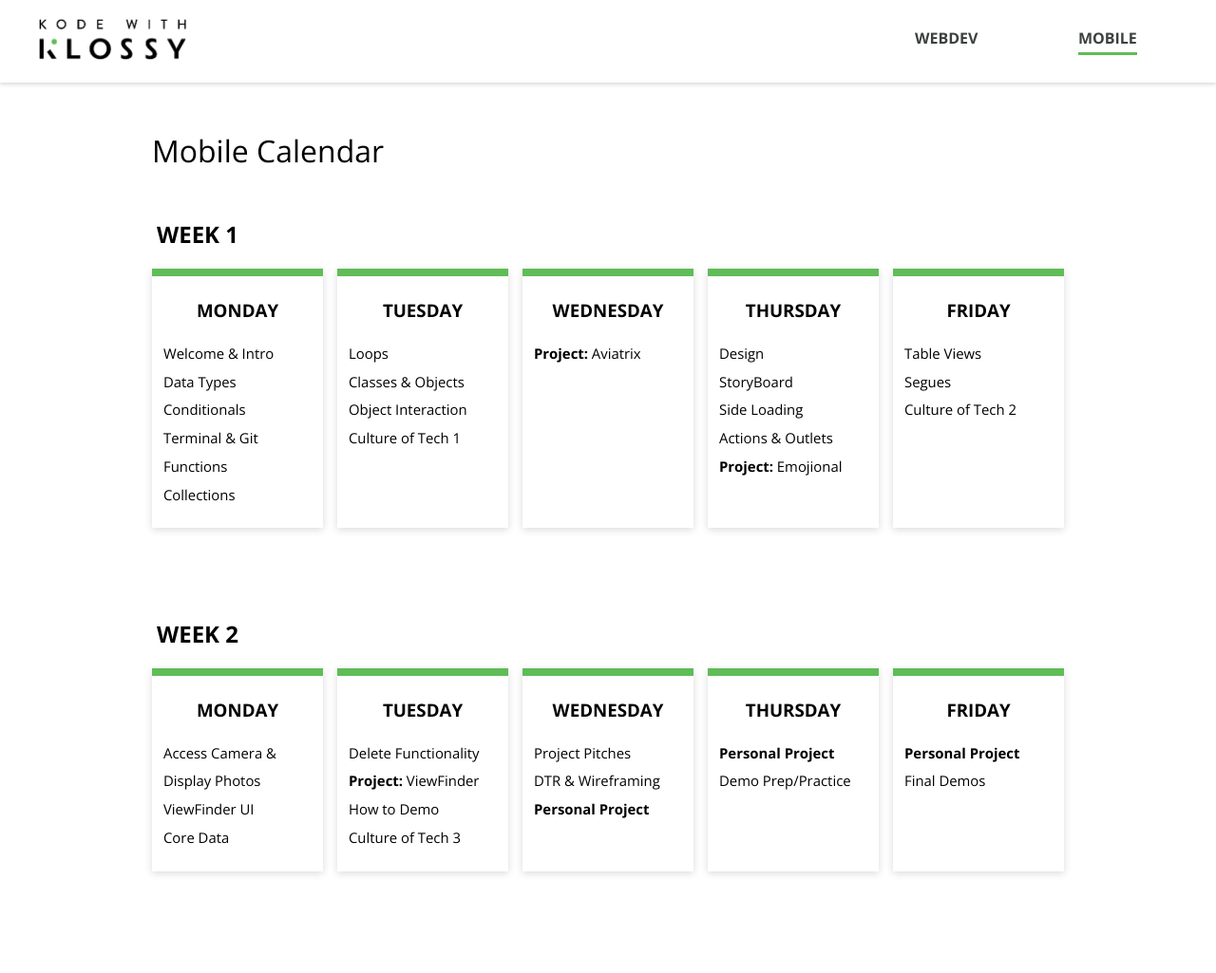
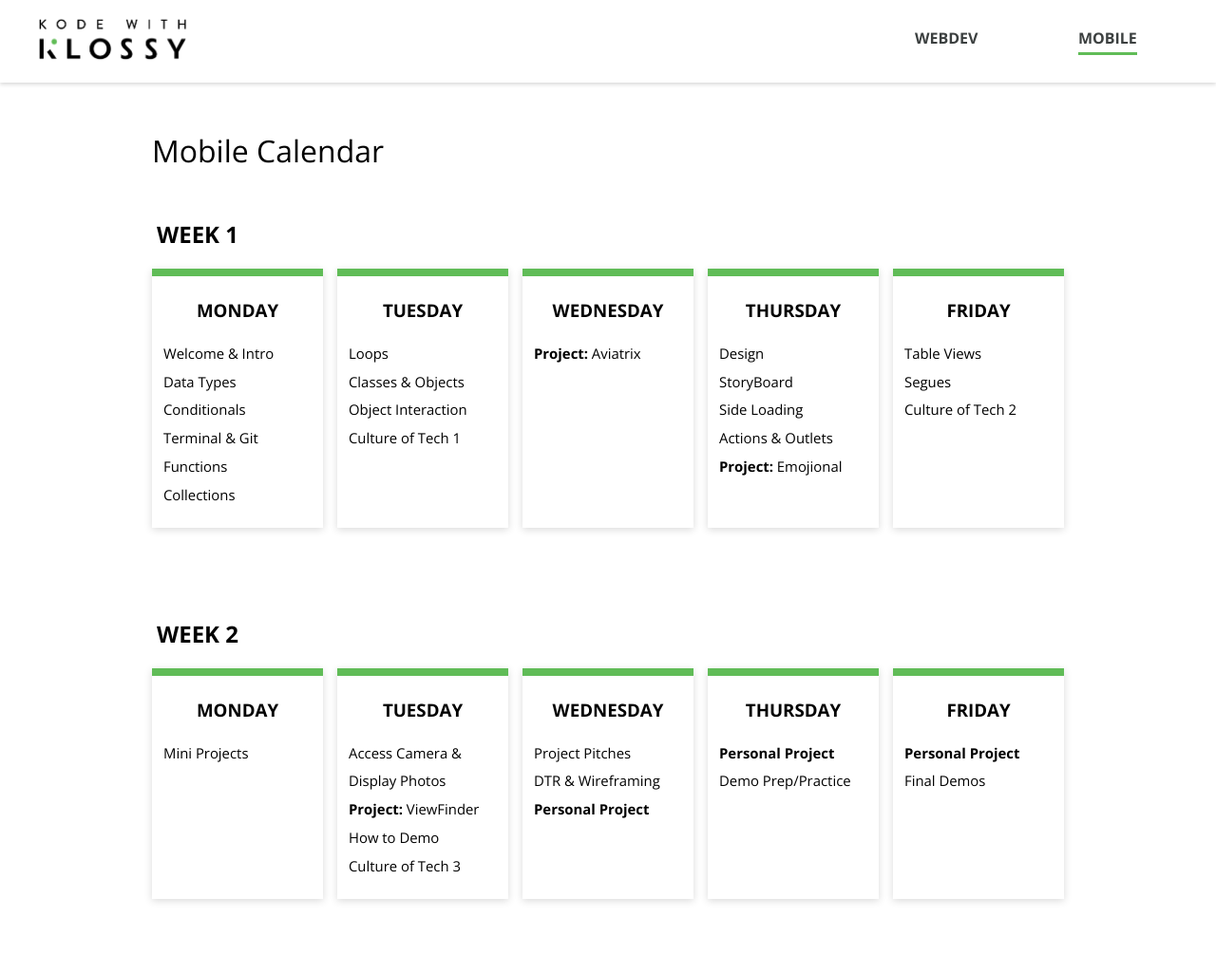
Before and after one commit to ameseee/kwk-curriculum-site, a Jekyll site: the page built from swift-ios/calendar/index.md, in a window 1280 px wide. Shown: the top 1025 px of the page at 95% size. Built offline with Jekyll 4.4.1, drawn with Linux system fonts in a browser that asks for light colours; nearby versions of some CDN libraries; grey boxes are pictures that could not be loaded.

Commit message:
Update mobile calendar

```diff
--- a/swift-ios/calendar/index.md
+++ b/swift-ios/calendar/index.md
@@ -58,15 +58,13 @@ title: Mobile Calendar
         <article class="day-card">
         <h3>Monday</h3>
         <ul>
-          <li>Access Camera & Display Photos</li>
-          <li>ViewFinder UI</li>
-          <li>Core Data</li>
+          <li>Mini Projects</li>
         </ul>
       </article>
         <article class="day-card">
         <h3>Tuesday</h3>
         <ul>
-          <li>Delete Functionality</li>
+          <li>Access Camera & Display Photos</li>
           <li><strong>Project:</strong> ViewFinder</li>
           <li>How to Demo</li>
           <li>Culture of Tech 3</li>
```
